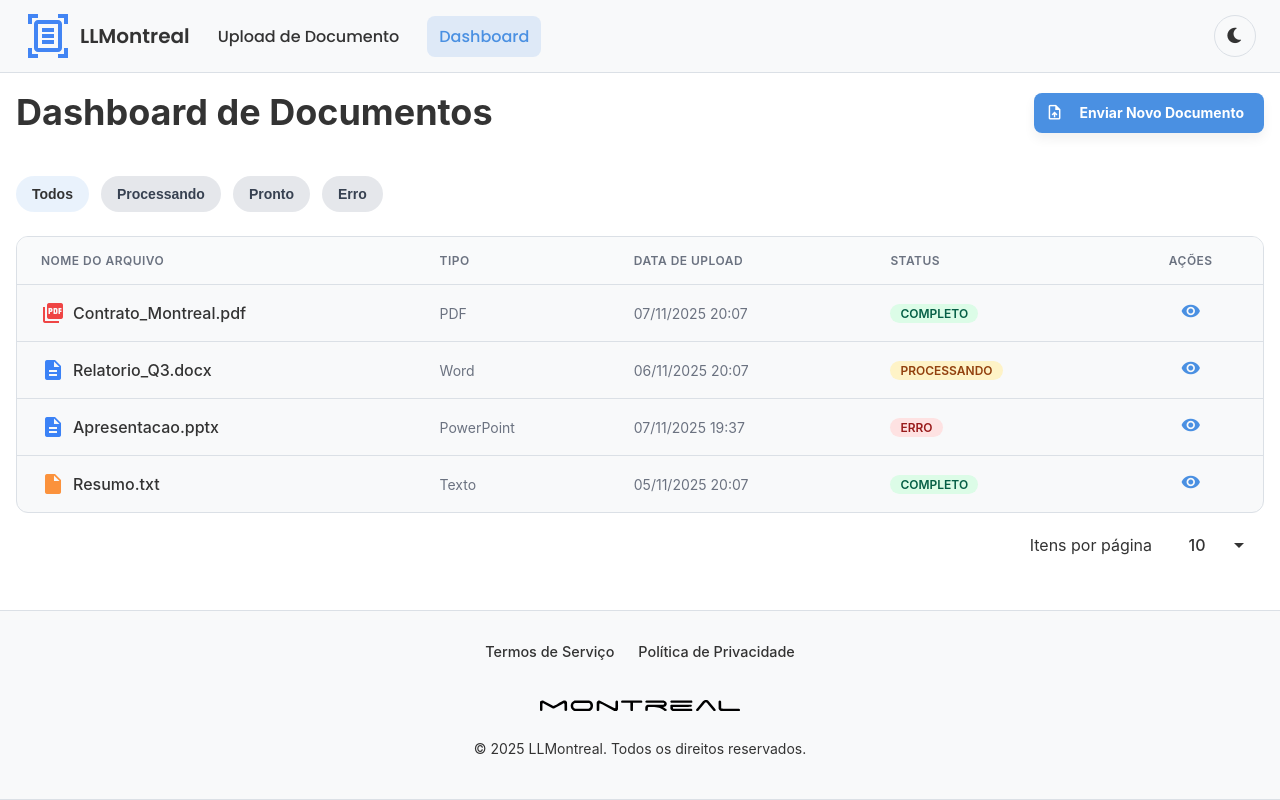
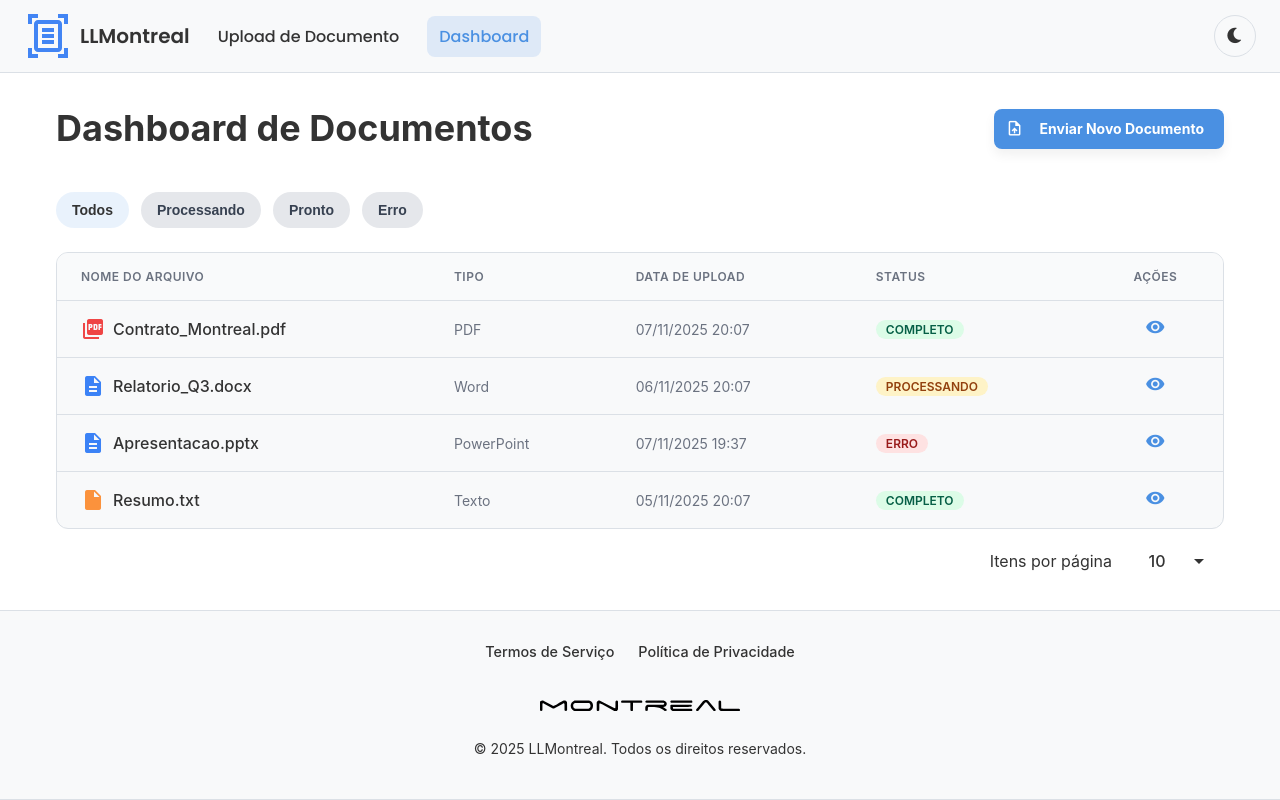
Before and after one commit to LLMontreal/llmontreal-frontend, an Angular app: page /dashboard in a window 1280 px wide. Built offline with nearby package versions, Linux system fonts and the light colour scheme.

Commit message:
refactor: organize global styles and enhance container layout in styles.scss

```diff
--- a/src/styles.scss
+++ b/src/styles.scss
@@ -105,7 +105,12 @@ body, input, button, textarea { font-size: clamp(0.95rem, 0.9rem + 0.2vw, 1rem);
   --color-border-light: var(--color-border-dark);
 }
 
-*, *::before, *::after { box-sizing: border-box; }
+// BASE GLOBAL
+*,
+*::before,
+*::after {
+  box-sizing: border-box;
+}
 
 html, body {
   height: 100%;
@@ -142,14 +147,25 @@ h1, h2, h3, h4, h5, h6 {
   margin: 0.5em 0;
 }
 
-p { line-height: 1.6; margin: 0.5em 0; }
+p {
+  line-height: 1.6;
+  margin: 0.5em 0;
+}
 
 a {
   color: var(--color-primary);
   text-decoration: none;
   transition: color 0.2s ease;
 }
-a:hover { color: rgba(74, 144, 226, 0.85); }
+a:hover {
+  color: rgba(74, 144, 226, 0.85);
+}
+
+.container {
+  max-width: 1200px;
+  margin: 0 auto;
+  padding: 1rem;
+}
 
 header, footer {
   border-color: var(--color-border-light);
```
